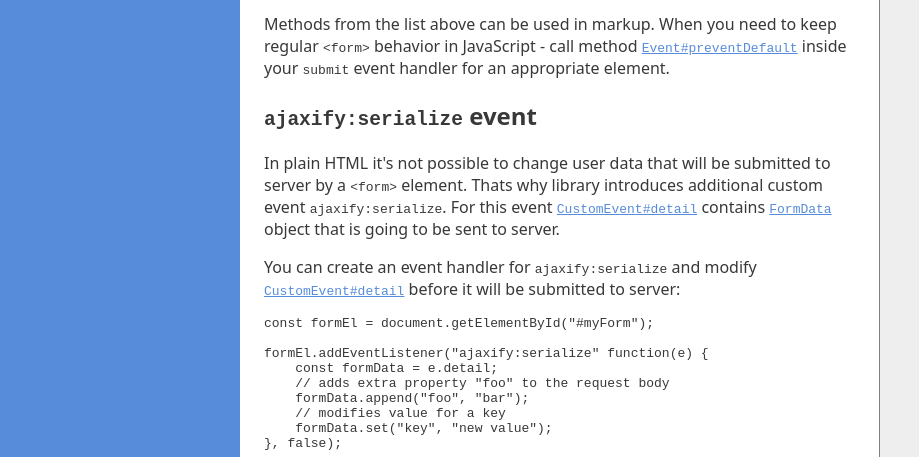
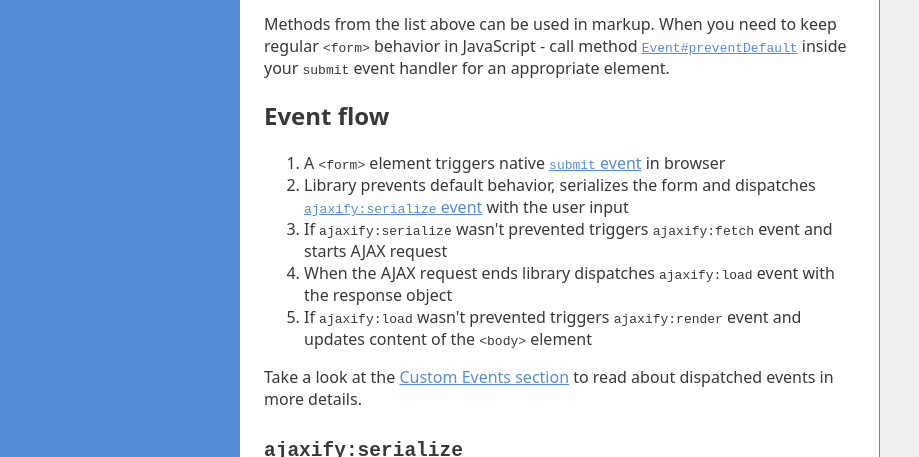
Before and after one commit to chemerisuk/better-ajaxify, a website: page demo/forms.html in a window 1280 px wide. Shown: the part 343-800 px from the top of the page, without its empty margins (0-919 px from the left). Drawn offline with Linux system fonts and the light colour scheme; files whose address does not match are found by name.

Commit message:
remove bower, update demo pages content

```diff
--- a/demo/forms.html
+++ b/demo/forms.html
@@ -29,7 +29,16 @@
             <li>when a <code>&lt;form&gt;</code> has non-<code>http(s)</code> url as the <code>action</code> attribute value (<code>tel:</code>, <code>mailto:</code> etc.).</li>
         </ul>
         <p>Methods from the list above can be used in markup. When you need to keep regular <code>&lt;form&gt;</code> behavior in JavaScript - call method <a href="https://developer.mozilla.org/en-US/docs/Web/API/Event/preventDefault" target="_blank"><code>Event#preventDefault</code></a> inside your <code>submit</code> event handler for an appropriate element.</p>
-        <h2><code>ajaxify:serialize</code> event</h2>
+        <h2>Event flow</h2>
+        <ol>
+        <li>A <code>&lt;form&gt;</code> element triggers native <a href="https://developer.mozilla.org/en-US/docs/Web/API/HTMLFormElement/submit_event" target="_blank"><code>submit</code> event</a> in browser</li>
+        <li>Library prevents default behavior, serializes the form and dispatches <a href="#serialize-event"><code>ajaxify:serialize</code> event</a> with the user input</li>
+        <li>If <code>ajaxify:serialize</code> wasn't prevented triggers <code>ajaxify:fetch</code> event and starts AJAX request</li>
+        <li>When the AJAX request ends library dispatches <code>ajaxify:load</code> event with the response object</li>
+        <li>If <code>ajaxify:load</code> wasn't prevented triggers <code>ajaxify:render</code> event and updates content of the <code>&lt;body&gt;</code> element</li>
+        </ol>
+        <p>Take a look at the <a href="/better-ajaxify/demo/events.html">Custom Events section</a> to read about dispatched events in more details.</p>
+        <h2 id="serialize-event"><code>ajaxify:serialize</code></h2>
         <p>In plain HTML it's not possible to change user data that will be submitted to server by a <code>&lt;form&gt;</code> element. Thats why library introduces additional custom event <code>ajaxify:serialize</code>. For this event <a href="https://developer.mozilla.org/en-US/docs/Web/API/CustomEvent/detail" target="_blank"><code>CustomEvent#detail</code></a> contains <a href="https://developer.mozilla.org/en-US/docs/Web/API/FormData" target="_blank"><code>FormData</code></a> object that is going to be sent to server.</p>
         <p>You can create an event handler for <code>ajaxify:serialize</code> and modify <a href="https://developer.mozilla.org/en-US/docs/Web/API/CustomEvent/detail" target="_blank"><code>CustomEvent#detail</code></a> before it will be submitted to server:</p>
         <pre>
--- a/package.json
+++ b/package.json
@@ -18,7 +18,7 @@
   "scripts": {
     "test": "gulp test $npm_package_config_gulp",
     "start": "gulp dev $npm_package_config_gulp",
-    "version": "gulp dist $npm_package_config_gulp && git add -A dist bower.json",
+    "version": "gulp dist $npm_package_config_gulp && git add -A dist",
     "postversion": "git push && git push --tags",
     "publish": "gulp gh-pages $npm_package_config_gulp"
   },
```
Also changed, not shown: bower.json (deleted, +0 -19 lines), demo/installing.html (+1 -2 lines), demo/links.html (+8 -0 lines), README.md, 1 other file.
